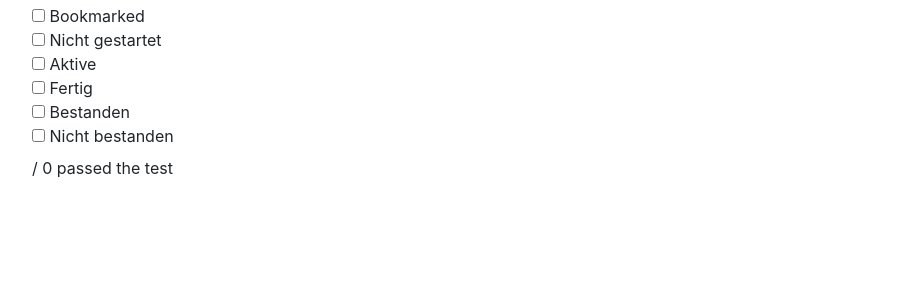
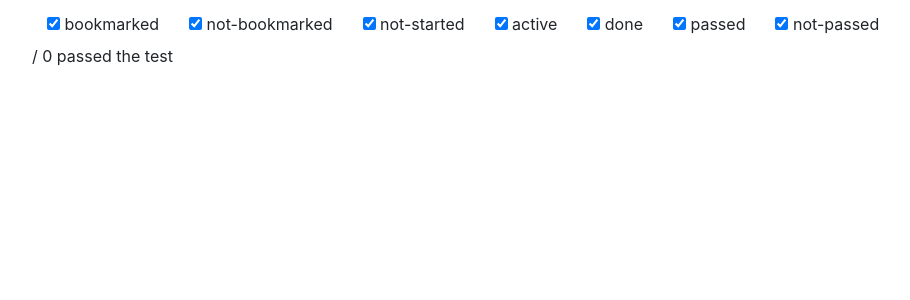
Before and after one commit to JulianSobott/exam_grader, a Flask app: template frontend/templates/list.jinja2 in a window 1280 px wide. Shown: the part 56-356 px from the top of the page, without its empty margins (32-942 px from the left). Run offline with Flask 2, Linux system fonts and the light colour scheme; the template is opened without the code that fills it, so the values that code supplies are empty; some libraries are stand-ins or nearby versions.

Commit message:
filter lists

```diff
--- a/frontend/static/css/style.css
+++ b/frontend/static/css/style.css
@@ -21,3 +21,8 @@
 .bookmark[is-bookmarked=false] {
   background: url("/static/assets/icons/bookmarked-not.svg");
 }
+
+
+.filter-checkbox {
+  margin-left: 30px;
+}
--- a/frontend/static/js/list.js
+++ b/frontend/static/js/list.js
@@ -1,28 +1,33 @@
+let show_classes = new Set([
+    "bookmarked_True",
+    "bookmarked_False",
+    "status_NOT_STARTED",
+    "status_ACTIVE",
+    "status_DONE",
+    "passed_True",
+    "passed_False"
+])
 
-function filter_bookmark_click() {
-    let checkBox = document.getElementById("cb_bookmarked");
-  let bookmarked_elements = document.getElementsByClassName("bookmarked_True");
-  let not_bookmarked_elements = document.getElementsByClassName("bookmarked_False")
-  if (checkBox.checked === true){
-    for (const notBookmarkedElement of not_bookmarked_elements) {
-        notBookmarkedElement.style.display = "none";
+
+function filter_click(id, add) {
+    let checkBox = document.getElementById(id);
+    if (checkBox.checked === true) {
+        show_classes.add(add);
+    } else {
+        show_classes.delete(add);
     }
-      for (const element of bookmarked_elements) {
-          element.style.display = "block";
-      }
-  } else {
-     for (const notBookmarkedElement of not_bookmarked_elements) {
-        notBookmarkedElement.style.display = "block";
-    }
-      for (const element of bookmarked_elements) {
-          element.style.display = "block";
-      }
-  }
+    applyFilter();
 }
 
-function init() {
-  let checkBox = document.getElementById("cb_bookmarked");
-  checkBox.addEventListener("click", filter_bookmark_click);
+function applyFilter() {
+    let slides = document.getElementsByClassName("slide-wrapper");
+    for (const slide of slides) {
+        slide.style.display = "none";
+    }
+    for (const showClass of show_classes) {
+        const elements = document.getElementsByClassName(showClass);
+        for (const element of elements) {
+            element.style.display = "block";
+        }
+    }
 }
-
-window.addEventListener("DOMContentLoaded", init);
--- a/frontend/templates/list.jinja2
+++ b/frontend/templates/list.jinja2
@@ -26,14 +26,6 @@
     </nav>
 
     <div class="content">
-        <div>
-            <input type="checkbox" id="cb_bookmarked"/> Bookmarked<br>
-            <input type="checkbox" id="cb_NOT_STARTED"/> Nicht gestartet<br>
-            <input type="checkbox" id="cb_ACTIVE"/> Aktive<br>
-            <input type="checkbox" id="cb_DONE"/> Fertig<br>
-            <input type="checkbox" id="cb_passed"/> Bestanden<br>
-            <input type="checkbox" id="cb_not_passed"/> Nicht bestanden<br>
-        </div>
         {{ create_list(reports) }}
     </div>
 {% endblock %}
--- a/frontend/templates/list_logic.jinja2
+++ b/frontend/templates/list_logic.jinja2
@@ -1,19 +1,28 @@
 {% macro create_list(overview) -%}
-    {{ create_list_header(overview) }}
-    {% for file in overview.submissions %}
-        {{ create_slide(file, loop.index0) }}
-    {% endfor %}
+  {{ create_list_header(overview) }}
+  {% for file in overview.submissions %}
+    {{ create_slide(file, loop.index0) }}
+  {% endfor %}
 {%- endmacro %}
 
 {% macro create_list_header(file) -%}
   <div class="header-wrapper">
     <h1> {{ file.exam_name|replace("_", " ") }} </h1>
-    <div> {{ file.num_passed }} / {{ file.submissions|length }} passed the test </div>
+    <div class="row">
+      {{ filter("bookmarked", "bookmarked_True") }}
+      {{ filter("not-bookmarked", "bookmarked_False") }}
+      {{ filter("not-started", "status_NOT_STARTED") }}
+      {{ filter("active", "status_ACTIVE") }}
+      {{ filter("done", "status_DONE") }}
+      {{ filter("passed", "passed_True") }}
+      {{ filter("not-passed", "passed_False") }}
+    </div>
+    <div> {{ file.num_passed }} / {{ file.submissions|length }} passed the test</div>
   </div>
 {%- endmacro %}
 
 {% macro create_slide(file, idx) -%}
-  <div class="slide-wrapper passed_{{file.passed}} bookmarked_{{file.bookmarked}} status_{{file.status}}">
+  <div class="slide-wrapper passed_{{ file.passed }} bookmarked_{{ file.bookmarked }} status_{{ file.status }}">
     <a href="/correction/{{ idx }}">
       <button class="btn btn-primary" style="height: 100px; width: 1500px; margin-top: 1%">
         <div class="row">
@@ -43,3 +52,13 @@
     </a>
   </div>
 {%- endmacro %}
+
+
+{%- macro filter(name, add) -%}
+  <div class="filter-checkbox">
+    <label for="cb_{{ name }}">
+      <input id="cb_{{ name }}" type="checkbox" onclick="filter_click('cb_{{ name }}', '{{ add }}')" checked>
+      {{ name }}
+    </label>
+  </div>
+{%- endmacro -%}
```
